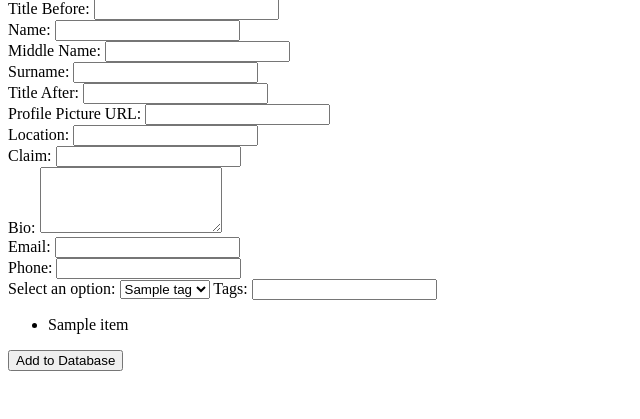
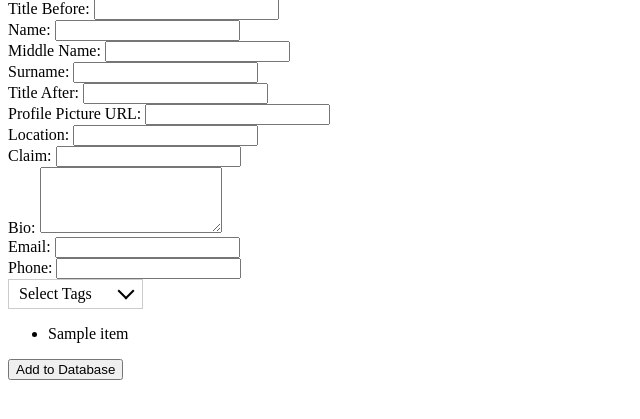
Before and after one commit to M0rky123/old-TdA24-TLBC, a Flask app: template app/templates/add_kantor.html in a window 1280 px wide. Shown: the part 81-500 px from the top of the page, without its empty margins (0-640 px from the left). Run offline with Flask 3, Linux system fonts and the light colour scheme; the template is opened without the code that fills it: most values are stand-ins (such as "Sample title", 1, 10 or a date in 2020).

Commit message:
Added requirements

```diff
--- a/app/app.py
+++ b/app/app.py
@@ -65,9 +65,11 @@ def add():
         bio = request.form['bio']
         email = request.form['email']
         phone = request.form['phone']
-        tags = request.form.getlist('item')  # Assuming 'item' is a list in the form
+        tags = request.form.getlist('option')  # Assuming 'item' is a list in the form
+
 
         items.extend(tags)
+        print(items)
         add_kantor(title_before, name, middle_name, surname, picture_url, title_after, location, claim, bio, email, phone, items)
 
     existing_tags = get_all_tags()
--- /dev/null
+++ b/app/static/css/testing.css
@@ -0,0 +1,51 @@
+.dropdown-check-list {
+    display: inline-block;
+  }
+
+  .dropdown-check-list .anchor {
+    position: relative;
+    cursor: pointer;
+    display: inline-block;
+    padding: 5px 50px 5px 10px;
+    border: 1px solid #ccc;
+  }
+
+  .dropdown-check-list .anchor:after {
+    position: absolute;
+    content: "";
+    border-left: 2px solid black;
+    border-top: 2px solid black;
+    padding: 5px;
+    right: 10px;
+    top: 20%;
+    -moz-transform: rotate(-135deg);
+    -ms-transform: rotate(-135deg);
+    -o-transform: rotate(-135deg);
+    -webkit-transform: rotate(-135deg);
+    transform: rotate(-135deg);
+  }
+
+  .dropdown-check-list .anchor:active:after {
+    right: 8px;
+    top: 21%;
+  }
+
+  .dropdown-check-list ul.items {
+    padding: 2px;
+    display: none;
+    margin: 0;
+    border: 1px solid #ccc;
+    border-top: none;
+  }
+
+  .dropdown-check-list ul.items li {
+    list-style: none;
+  }
+
+  .dropdown-check-list.visible .anchor {
+    color: #0094ff;
+  }
+
+  .dropdown-check-list.visible .items {
+    display: block;
+  }
--- a/app/templates/add_kantor.html
+++ b/app/templates/add_kantor.html
@@ -5,6 +5,7 @@
 <head>
   <meta charset="UTF-8">
   <meta name="viewport" content="width=device-width, initial-scale=1.0">
+  <link rel="stylesheet" href="../static/css/testing.css">
   <title>Add Kantor</title>
 </head>
 <body>
@@ -43,15 +44,14 @@
     <label for="phone">Phone:</label>
     <input type="text" name="phone" required><br>
 
-    <label for="dropdown">Select an option:</label>
-    <select id="dropdown" name="dropdown">
-        {% for tag in existing_tags %}
-            <option value="{{ option }}">{{ tag }}</option>
+    <div id="list1" class="dropdown-check-list" tabindex="100">
+      <span class="anchor">Select Tags</span>
+      <ul class="items">
+        {% for option in existing_tags %}
+          <li><input value="{{ option[1] }}" type="checkbox" />{{ option[1] }} </li>
         {% endfor %}
-    </select>
-
-    <label for="tags">Tags: </label>
-    <input type="text" id="itemInput" name="tags" required>
+      </ul>
+    </div>
 
     <ul>
       {% for item in items %}
@@ -66,57 +66,38 @@
 
 
   <script>
-    var itemInput = document.getElementById('itemInput');
+  var checkList = document.getElementById('list1');
+    checkList.getElementsByClassName('anchor')[0].onclick = function(evt) {
+      if (checkList.classList.contains('visible'))
+        checkList.classList.remove('visible');
+      else
+        checkList.classList.add('visible');
+    }
 
-    itemInput.addEventListener('keyup', function (event) {
-      if (event.key === 'Enter') {
-        event.preventDefault();
-        addItem();
-      }
+    document.addEventListener('DOMContentLoaded', function () {
+        // Add an event listener to the parent element
+        var dropdownCheckList = document.getElementById('list1');
+        dropdownCheckList.addEventListener('change', function (event) {
+            if (event.target.type === 'checkbox') {
+                // Create an array to store the checkbox values
+                var selectedValues = [];
+
+                // Get all checkboxes inside the parent element
+                var checkboxes = dropdownCheckList.querySelectorAll('input[type="checkbox"]');
+
+                // Iterate through all checkboxes
+                checkboxes.forEach(function (checkbox) {
+                    // If the checkbox is checked, add its value to the array
+                    if (checkbox.checked) {
+                        selectedValues.push(checkbox.value);
+                    }
+                });
+
+                // Log the array to the console (you can do whatever you want with this array)
+                console.log(selectedValues);
+            }
+        });
     });
-
-    // Add an event listener to the form
-    document.querySelector('form').addEventListener('submit', function (event) {
-      event.preventDefault(); // Prevent default form submission
-      addItem();
-    });
-
-    function addItem() {
-      var item = itemInput.value;
-
-      if (item.trim() !== '') {
-        itemInput.value = '';
-        fetch('/add_item', {
-          method: 'POST',
-          headers: {
-            'Content-Type': 'application/json',
-          },
-          body: JSON.stringify({ item: item }),
-        })
-          .then(response => {
-            if (!response.ok) {
-              throw new Error('Network response was not ok');
-            }
-            return response.json();
-          })
-          .then(data => {
-            updateItemList(data.items);
-          })
-          .catch(error => {
-            console.error('Error:', error);
-          });
-      }
-
-      function updateItemList(newItems) {
-        var itemList = document.querySelector('ul');
-        itemList.innerHTML = '';
-        newItems.forEach(function (item) {
-          var li = document.createElement('li');
-          li.textContent = item;
-          itemList.appendChild(li);
-        });
-      }
-    }
   </script>
 
 </body>
--- /dev/null
+++ b/requirements.txt
@@ -0,0 +1,2 @@
+flask[async]
+requests
```
Also changed, not shown: app/static/css/lecturer.css (+7 -6 lines), app/data/lecture.db.
